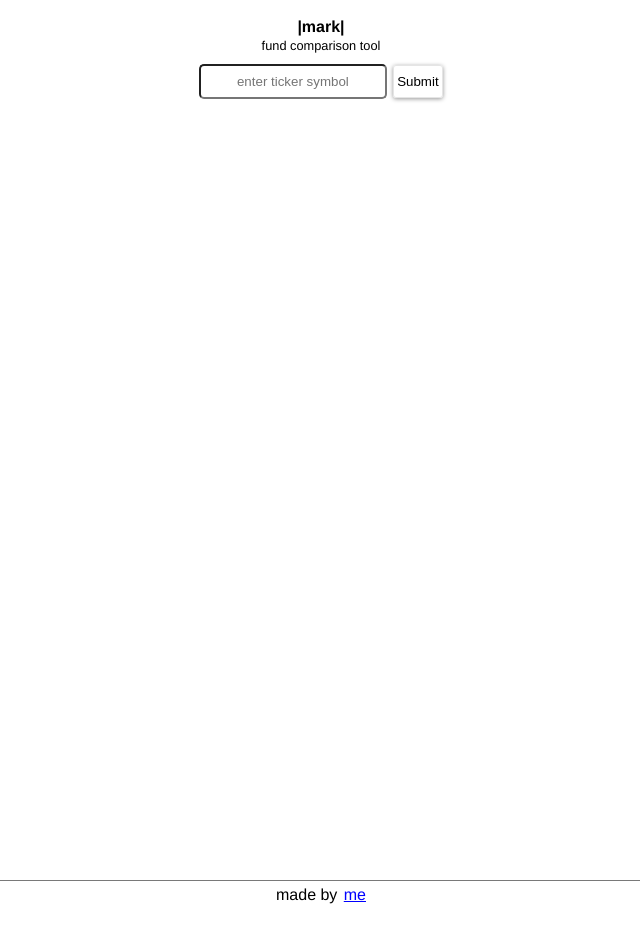
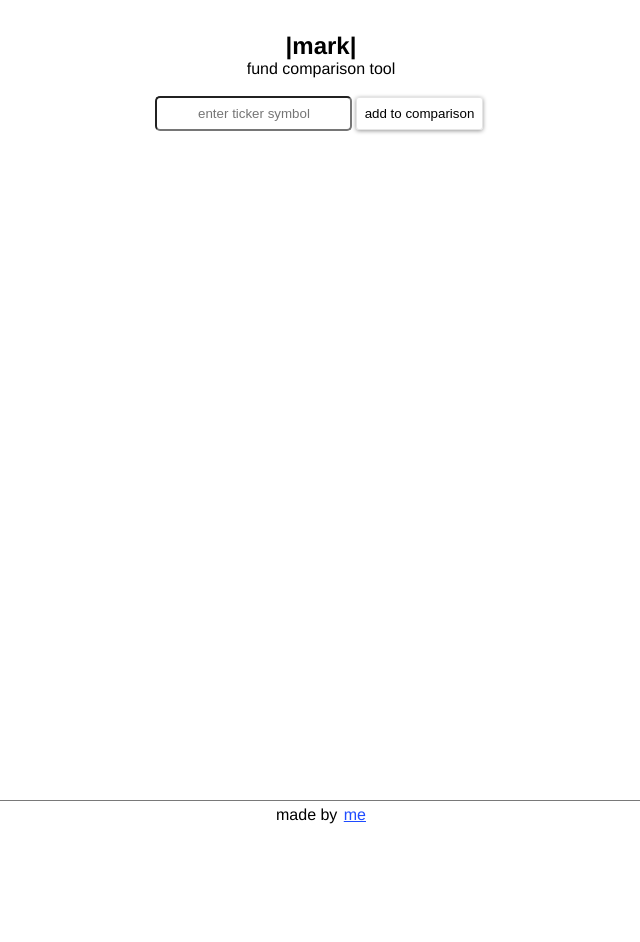
Before and after one commit to gmzi/mark, a Next.js app: page / in a window 1280 px wide. Shown: the top 942 px of the page, without its empty margins (319-959 px from the left). After the commit the page ends 828 px from the top, so only its background shows below. Built offline with nearby package versions, Linux system fonts and the light colour scheme; no server answers.

Commit message:
center table

```diff
--- a/components/Table.js
+++ b/components/Table.js
@@ -178,6 +178,7 @@ const STOCKPlaceholder = stockTickers.map((e, i) => <td className={`${styles.td}
                     <td className={`${styles.td} ${styles.rowTitle}`}>Capital Gains History</td>
                     {ETFPlaceholder}
                     {MFcapitalGainsHistoryList}
+                    {STOCKPlaceholder}
                   </tr>
               ): null}
                 {etfTickers.length || MFTickers.length ? (
--- a/components/autocomplete.js
+++ b/components/autocomplete.js
@@ -94,7 +94,7 @@ export default function Autocomplete({makeRequest, setLoading}){
                 value={input}
                 placeholder="enter ticker symbol"
             />
-            <input type="submit"/>
+            <input type="submit" value="add to comparison"/>
             {showSuggestions && input &&
                     <SuggestionsList filteredSuggestions={filteredSuggestions} activeSuggestionIndex={activeSuggestionIndex} onClick={onClick}/>
             }
--- a/components/layout.module.css
+++ b/components/layout.module.css
@@ -1,18 +1,4 @@
-.container {
-    /* display: flex;
-    flex-direction: column;
-    align-items: center;
-    justify-content: center; */
-  }
-
 .main {
-    /* min-height: 100vh; */
-    /* padding: 1rem 1rem; */
-    /* flex: 1;
-    display: flex;
-    flex-direction: column;
-    justify-content: center;
-    align-items: center; */
   min-height: 100vh;
 }
 
@@ -22,8 +8,8 @@
 
 .footer {
   display: flex;
-    flex: 1;
-    margin: 5rem 5rem;
+  /* flex: 1; */
+  /* margin: 5rem 5rem; */
   padding: .1rem .1rem;
   border-top: 1px solid #0808088a;
   justify-content: center;
--- a/styles/Home.module.css
+++ b/styles/Home.module.css
@@ -1,35 +1,40 @@
 .mainWrapper {
+  width: 100%;
+  padding: 2rem;
   display: flex;
   flex-direction: column;
   align-items: center;
-  padding: 1rem 0rem;
 }
 
+.form,
+.refList {
+  margin: 1rem 1rem;
+}
 
 .h1 {
-  margin: .12rem 0rem;
-  font-size: 1rem;
+  font-size: 1.5rem;
+  margin: 0;
+  padding: 0;
 }
 
 .h2 {
-  margin: 0rem 0rem .5rem 0rem;
   font-weight: 400;
-  font-size: .8rem;
+  font-size: 1rem;
+  margin: 0;
 }
 
 /* ---------------------------------------------------------- */
 /* TABLE STYLES */
-
 .tableWrapper {
   width: 100%;
-  display: flex;
-  flex-direction: column;
-  padding: 0rem 1rem;
 }
 
 .table {
   border: 1px solid rgb(214, 206, 206);
   border-collapse: collapse;
+  margin-top: 1rem;
+  margin-left: auto;
+  margin-right: auto;
   /* width: 100%; */
 }
 
@@ -52,8 +57,14 @@
   max-width: 15rem;
 }
 
+.rowTitle {
+  margin: 1rem;
+  text-align: right;
+}
+
 .td {
   border-bottom: 1px solid rgba(0, 0, 255, 0.096);
+  /* border-bottom: 1px solid rgba(255, 255, 255, 0.189); */
   border-right: 1px solid rgba(0, 128, 0, 0.151);
   padding: 0.5rem;
   line-height: 1.1rem;
@@ -76,37 +87,37 @@
 
 .etfHead {
   /* background-color: #012057f5; */
-  background-color: #223392;
+  background-color: #00ffff80;
 }
 
 .etfSpan {
-  /* color: #f8c56c; */
-  color: #ffdba4;
+  color: #2a002a;
 }
 
 .mfHead {
-  /* background-color: #573801 */
-  background-color: #abd1ff;
+  background-color:#ff00ff82;
 }
 
 .mfSpan {
-  color: #e54b22;
+  color: rgb(255, 255, 255);
 }
 
 .stockHead {
-  /* background-color: #A502FD; */
-  background-color: #ffcb3b;
+  background-color: rgba(255, 255, 0, 0.515);
 }
 
 .stockSpan {
-  color: #02248b;
+  color: #000e38;
 }
 
 /* ----------------------------------------- */
+
 .refList {
   display: flex;
   flex-direction: row;
   list-style: none;
+  margin: 0;
+  padding: 0;
 }
 
 .refList li {
@@ -144,25 +155,53 @@
   vertical-align: top;
 }
 
-@media (max-width: 700px) {
-  /* .grid {
-    width: 100%;
-    flex-direction: row;
-  } */
-}
-/* --------------------------------------- */
+/* ---------------------------------------- */
+/* FORM */
 
 .form input[type='text'] {
-  margin: 0.2rem .2rem;
   border-radius: 5px;
-  font-size: normal;
   text-align: center;
 }
 
 .form input[type='text'],
 .form input[type="submit"]{
-  padding: .5rem .2rem;
+  padding: .5rem .5rem;
+  background-color: rgba(255, 255, 255, 0.88);
 }
+
+.button,
+.form input[type="submit"] {
+  border-radius: 3px;
+  margin: .2rem;
+  color: black;
+  border: 1px solid rgba(0, 0, 0, 0.1);
+  -webkit-appearance: none;
+  -webkit-box-shadow: 0px 1px 4px 0px rgb(151, 151, 151);
+  box-shadow: 0px 1px 4px 0px rgb(151, 151, 151);
+}
+
+.headerBtn {
+  font-size: xx-small;
+  margin: 0.1rem 0.2rem;
+  padding: 0.1rem 0.5rem;
+}
+
+.form input[type="submit"]:hover,
+.button:hover {
+  -webkit-appearance: none;
+  -webkit-box-shadow: 0px 2px 3px 2px rgb(151, 151, 151);
+  box-shadow: 0px 2px 3px 2px rgb(151, 151, 151);
+}
+
+.form input[type="submit"]:active,
+.button:active {
+  -webkit-appearance: none;
+  -webkit-box-shadow: 0px 0px 0px 0px rgb(151, 151, 151);
+  box-shadow: 0px 0px 0px 0px rgb(151, 151, 151);
+  border: 1px solid rgba(115, 113, 113, 0.469);
+}
+
+
 
 
 /* --------------------------------------- */
@@ -235,35 +274,3 @@
   align-items: center;
   justify-content: center;
 }
-
-.button,
-.form input[type="submit"] {
-  border-radius: 3px;
-  margin: .2rem;
-  color: black;
-  background-color: rgba(255, 255, 255, 0.976);
-  border: 1px solid rgba(0, 0, 0, 0.1);
-  -webkit-appearance: none;
-  -webkit-box-shadow: 0px 1px 4px 0px rgb(151, 151, 151);
-  box-shadow: 0px 1px 4px 0px rgb(151, 151, 151);
-}
-
-.headerBtn {
-  font-size: xx-small;
-  margin: 0.1rem 0.2rem;
-}
-
-.form input[type="submit"]:hover,
-.button:hover {
-  -webkit-appearance: none;
-  -webkit-box-shadow: 0px 2px 3px 2px rgb(151, 151, 151);
-  box-shadow: 0px 2px 3px 2px rgb(151, 151, 151);
-}
-
-.form input[type="submit"]:active,
-.button:active {
-  -webkit-appearance: none;
-  -webkit-box-shadow: 0px 0px 0px 0px rgb(151, 151, 151);
-  box-shadow: 0px 0px 0px 0px rgb(151, 151, 151);
-  border: 1px solid rgba(115, 113, 113, 0.469);
-}
--- a/styles/globals.css
+++ b/styles/globals.css
@@ -17,7 +17,7 @@ a {
 a:link,
 a:visited,
 a:focus {
-  color: blue;
+  color: rgb(30, 75, 255);
 }
 
 a:hover {
```
Lines whose indentation alone changed are shown as unchanged.
